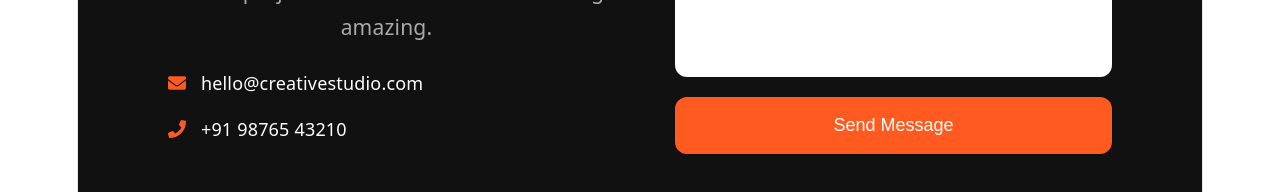
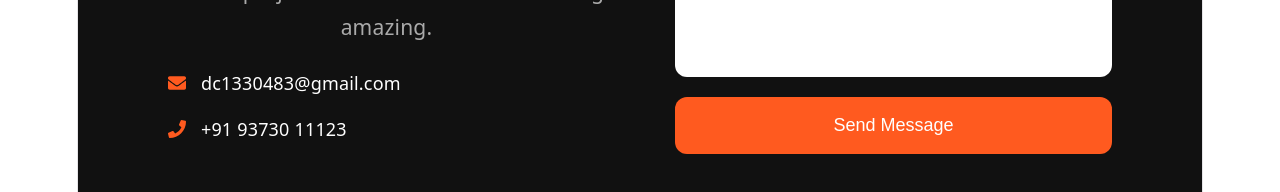
Before and after one commit to Vighneshchauhan/creative-design-studio, a React (Vite) app: page / in a window 1280 px wide. Shown: the part 6904-7096 px from the top of the page. Built offline with nearby package versions, Linux system fonts and the light colour scheme.

Commit message:
Update contact information

```diff
--- a/src/components/Contact.jsx
+++ b/src/components/Contact.jsx
@@ -35,7 +35,7 @@ Let's create something amazing.
 
 <FaEnvelope/>
 
-hello@creativestudio.com
+dc1330483@gmail.com
 
 </div>
 
@@ -44,7 +44,7 @@ hello@creativestudio.com
 
 <FaPhone/>
 
-+91 98765 43210
++91 93730 11123
 
 </div>
 
```
